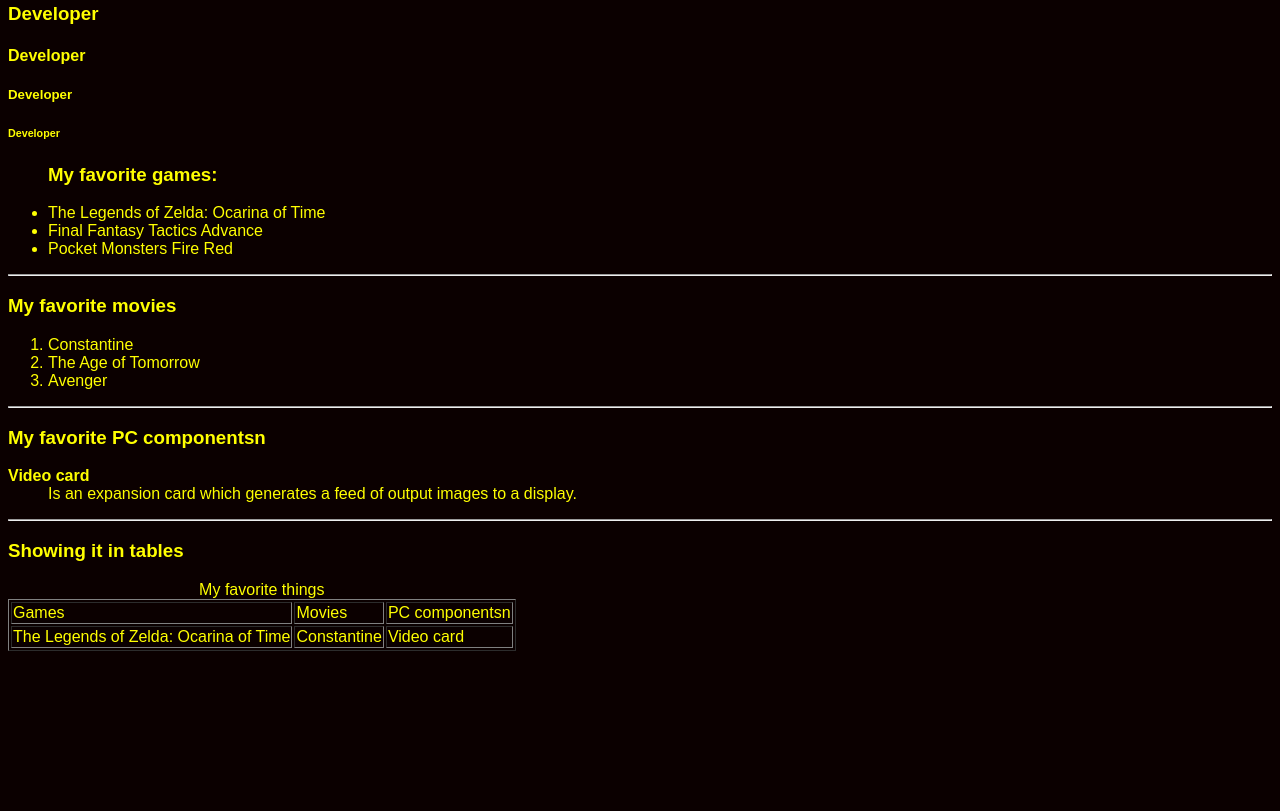
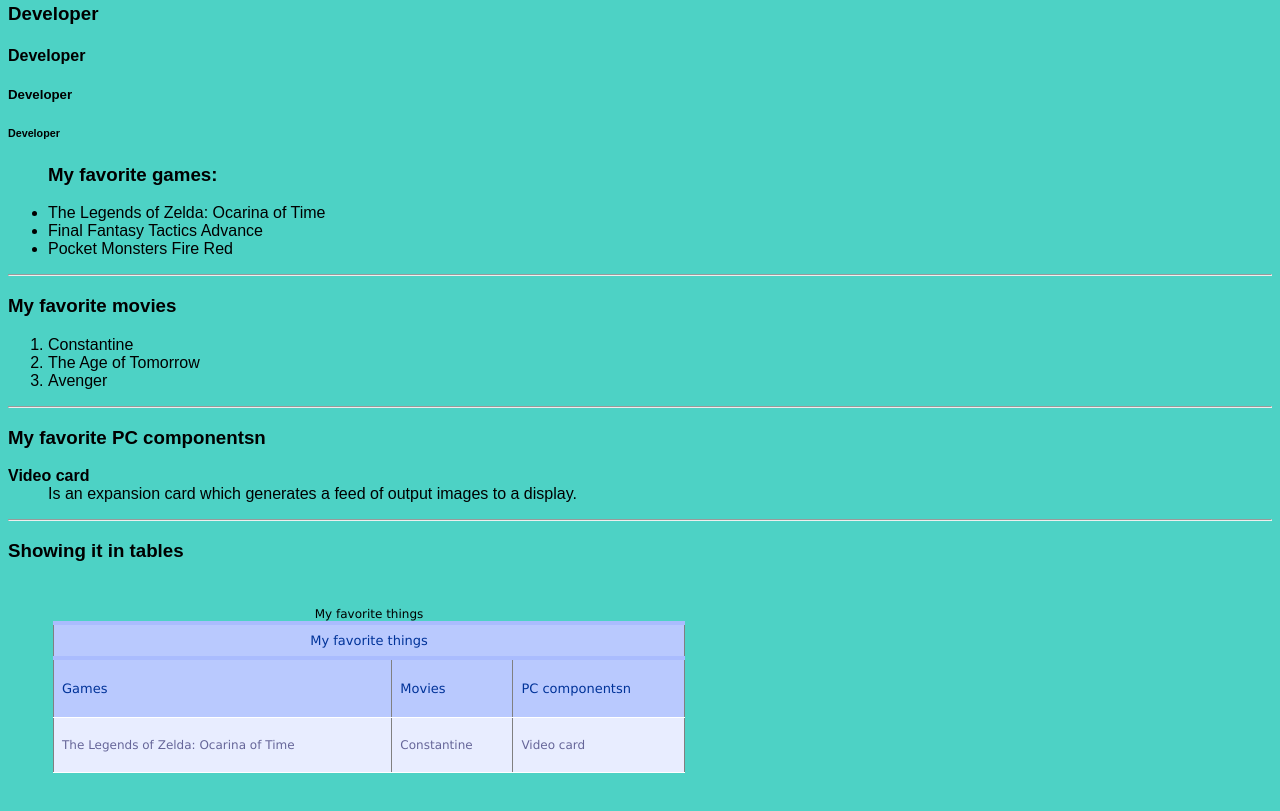
Before and after one commit to Jesusd19/test_repository, a plain HTML site: page index.html in a window 1280 px wide. Shown: the part 517-1328 px from the top of the page. Before the commit the page ends 1176 px from the top, so only its background shows below. Drawn offline with Linux system fonts and the light colour scheme.

Commit message:
Agrege un estilo para tablas y personalizando las tablas

```diff
--- /dev/null
+++ b/css/tables.css
@@ -0,0 +1,12 @@
+body {font-family: Arial, Helvetica, sans-serif;}
+
+table {     font-family: "Lucida Sans Unicode", "Lucida Grande", Sans-Serif;
+    font-size: 12px;    margin: 45px;     width: 480px; text-align: left;    border-collapse: collapse; }
+
+th {     font-size: 13px;     font-weight: normal;     padding: 8px;     background: #b9c9fe;
+    border-top: 4px solid #aabcfe;    border-bottom: 1px solid #fff; color: #039; }
+
+td {    padding: 8px;     background: #e8edff;     border-bottom: 1px solid #fff;
+    color: #669;    border-top: 1px solid transparent; }
+
+tr:hover td { background: #d0dafd; color: #339; }
--- a/index.html
+++ b/index.html
@@ -6,9 +6,10 @@
     <meta name="viewport" content="width=device-width, initial-scale=1.0">
     <meta http-equiv="X-UA-Compatible" content="ie=edge">
     <title>Mi primera pagina</title>
+    <link rel="stylesheet" type="text/css" href="css/tables.css">
 </head>
 
-<body bgcolor=b lack text=#ffff00>
+<body bgcolor=#4dd2c5>
     <font size="20" face="Comic Sans MS">
 
         <h3>BE A DEVELOPER</h3>
@@ -83,19 +84,23 @@
 
         <hr>
         <h3>Showing it in tables</h3>
-        <table border="1">
+        <table border="1" style="width:50%">
             <caption>My favorite things
             </caption>
             <tbody>
-                <tr>
-                    <td>Games</td>
-                    <td>Movies</td>
-                    <td>PC componentsn</td>
+                <tr align="center" valign="middle">
+                    <th colspan="3">My favorite things</th>
                 </tr>
                 <tr>
-                    <td>The Legends of Zelda: Ocarina of Time</td>
-                    <td>Constantine</td>
-                    <td>Video card</td>
+                    <th><p>Games</p></th>
+                    <th><p>Movies</p></th>
+                    <th><p>PC componentsn</p></th>
+
+                </tr>
+                <tr>
+                    <td><p>The Legends of Zelda: Ocarina of Time</p></td>
+                    <td><p>Constantine</p></td>
+                    <td><p>Video card</p></td>
                 </tr>
             </tbody>
         </table>
```
